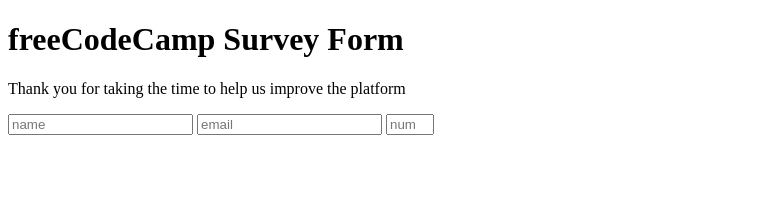
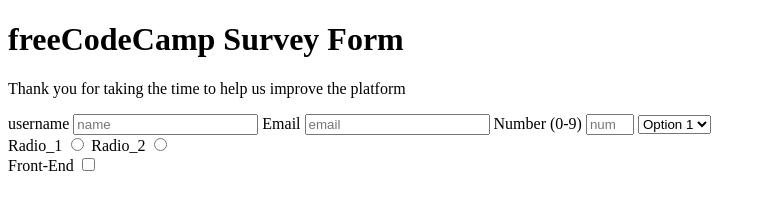
Before and after one commit to xandro2021/MicroverseTrialsShahidAlejandro, a plain HTML site: page index.html in a window 1280 px wide. Shown: the whole page, without its empty margins (0-766 px from the left). Drawn offline with Linux system fonts and the light colour scheme.

Commit message:
CheckBox

```diff
--- a/index.html
+++ b/index.html
@@ -11,9 +11,38 @@
   <h1 id="title">freeCodeCamp Survey Form</h1>
   <p id="description">Thank you for taking the time to help us improve the platform</p>
   <form action="POST" id="survey-form">
-    <input type="text" placeholder="name">
+
+    <label for="name">username</label>
+    <input id="name"   type="text" placeholder="name" >
+    <label for="email">Email</label>
     <input type="email" name="email" id="email" placeholder="email">
+    <label for="number">Number (0-9)</label>
     <input type="number" min="0" max="9" name="number" id="number" placeholder="number">
+    <select name="dropdown" id="dropdown">
+      <option value="">Option 1</option>
+      <option value="">Option 2</option>
+    </select>
+    <br>
+    <label for="radio_01">Radio_1</label>
+    <input type="radio" name="Sample_Radio" id="radio_01">
+    <label for="radio_02">Radio_2</label>
+    <input type="radio" name="Sample_Radio" id="radio_02">
+    <br>
+
+    <label for="checkbox_frontend">Front-End</label>
+    <input type="checkbox" value="Front-End" name="checkbox_frontend" id="checkbox_frontend">
+
+
+
+
+
+
+
+
+
+
+
+
   </form>
 
 
```
